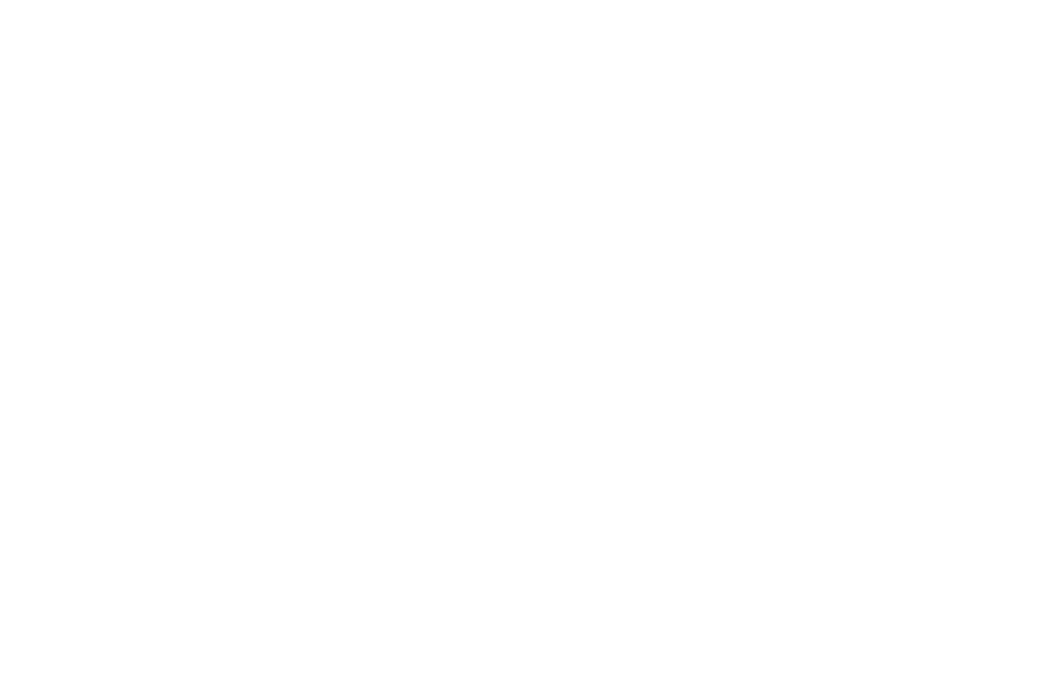
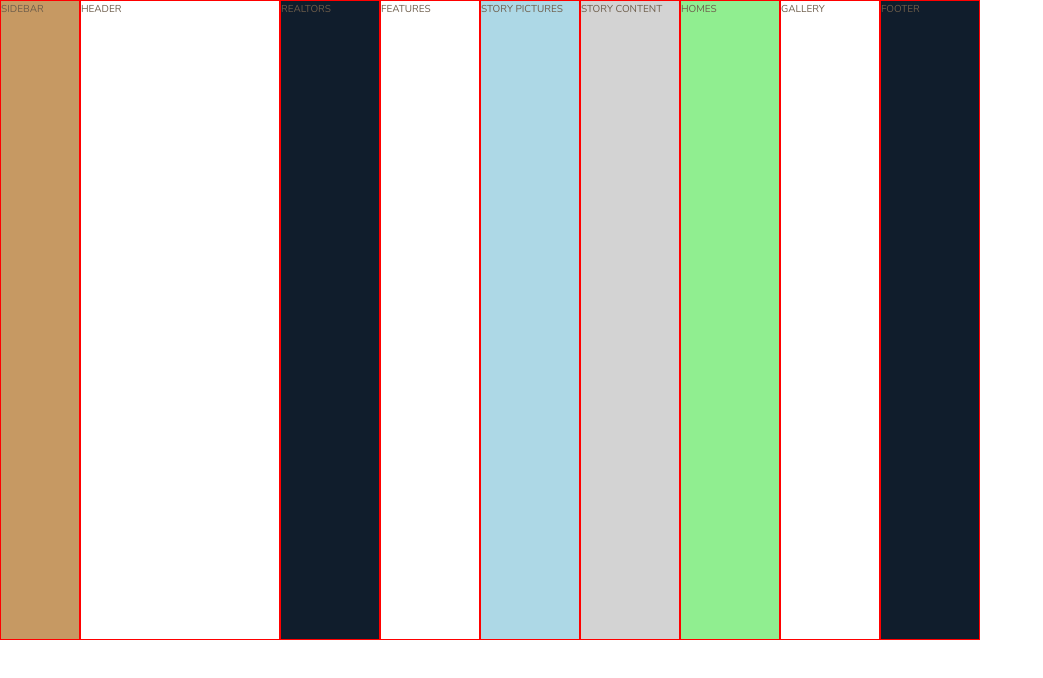
Before and after one commit to Kub0t/adv-css-nexter, a website: page index.html in a window 1280 px wide. Shown: the whole page, without its empty margins (0-1043 px from the left). Drawn offline with nearby package versions, Linux system fonts and the light colour scheme; files that its build step writes are made by us from their sources.

Commit message:
main grid set up

```diff
--- a/index.html
+++ b/index.html
@@ -12,6 +12,33 @@
         <title>nexter &mdash; your home, your freedom</title>
     </head>
     <body class="container">
+        <div class="sidebar">
+            SIDEBAR
+        </div>
+        <header class="header">
+            HEADER
+        </header>
+        <div class="realtors">
+            REALTORS
+        </div>
+        <section class="features">
+            FEATURES
+        </section>
+        <div class="story__pictures">
+            STORY PICTURES
+        </div>
+        <div class="story__content">
+            STORY CONTENT
+        </div>
+        <section class="homes">
+            HOMES
+        </section>
+        <section class="gallery">
+            GALLERY
+        </section>
+        <footer class="footer">
+            FOOTER
+        </footer>
 
     </body>
 </html>
--- a/sass/_base.scss
+++ b/sass/_base.scss
@@ -13,3 +13,37 @@ $color-grey-dark-2: #6D5D4B;
 // FONT VARIABLES
 $font-primary: 'Nunito', sans-serif;
 $font-display: 'Josefin Sans', sans-serif;
+
+*,
+*::after,
+*::before {
+    margin: 0;
+    padding: 0;
+    box-sizing: inherit
+}
+
+html {
+    box-sizing: border-box;
+    font-size: 62.5%;
+}
+
+body {
+    font-family: $font-primary;
+    color: $color-grey-dark-2;
+    font-weight: 300;
+    line-height: 1.6;
+
+}
+
+.container {
+    display: grid;
+    grid-template-rows: 80vh min-content 40vw repeat(3, min-content);
+    grid-template-columns: 8rem 1fr repeat(8, minmax(min-content, 10rem)) 1fr;
+
+    // for project purpose, to be removed
+    & > * {
+        border: solid 1px red;
+    }
+
+
+}
--- a/sass/_footer.scss
+++ b/sass/_footer.scss
@@ -0,0 +1,3 @@
+.footer {
+    background-color: $color-secondary;
+}
--- a/sass/_gallery.scss
+++ b/sass/_gallery.scss
@@ -0,0 +1,3 @@
+.realtors {
+    background-color: $color-secondary;
+}
--- a/sass/_homes.scss
+++ b/sass/_homes.scss
@@ -0,0 +1,3 @@
+.homes {
+    background-color: lightgreen;
+}
--- a/sass/_realtors.scss
+++ b/sass/_realtors.scss
@@ -0,0 +1,3 @@
+.realtors {
+    background-color: $color-secondary;
+}
--- a/sass/_sidebar.scss
+++ b/sass/_sidebar.scss
@@ -0,0 +1,3 @@
+.sidebar {
+    background-color: $color-primary;
+}
--- a/sass/_story.scss
+++ b/sass/_story.scss
@@ -0,0 +1,8 @@
+.story {
+    &__pictures {
+        background-color: lightblue;
+    }
+    &__content {
+        background-color: lightgrey;
+    }
+}
```
Also changed, not shown: css/style.css (added), 1 other file.
